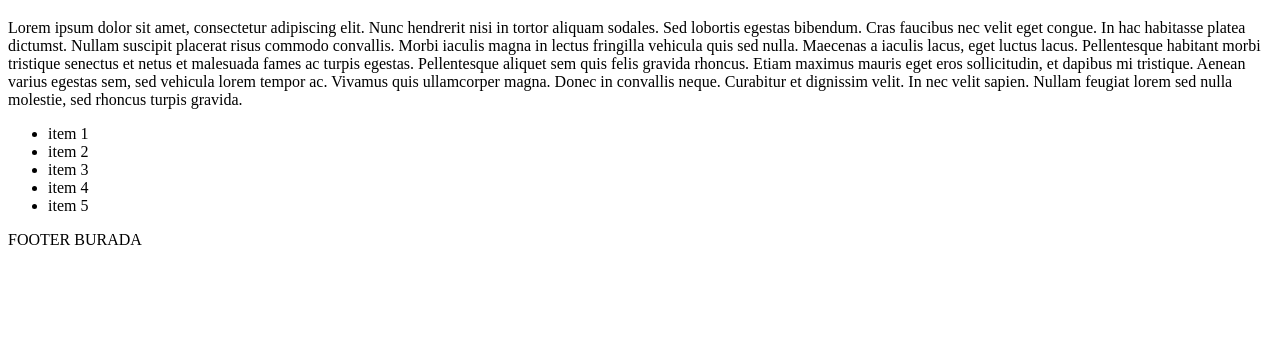
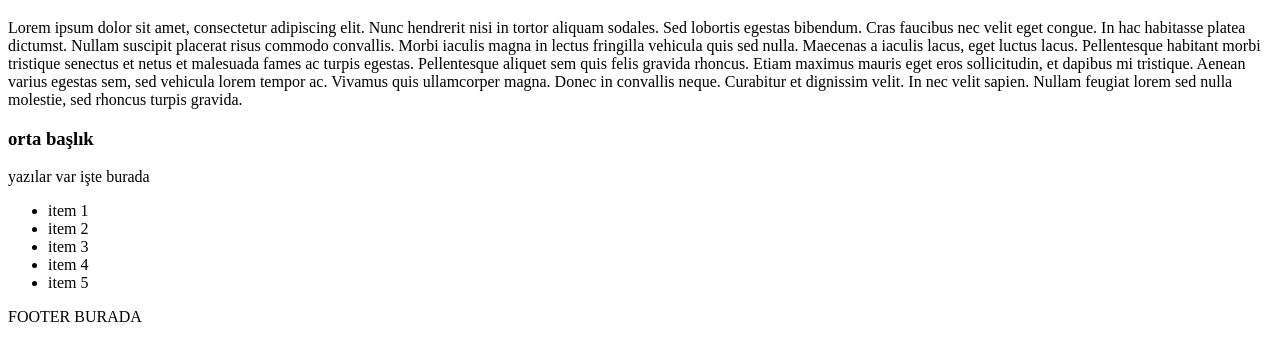
Before and after one commit to GrupA/BorsaOtomasyonu, a plain HTML site: page index.html in a window 1280 px wide. Shown: the part 61-422 px from the top of the page. Drawn offline with Linux system fonts and the light colour scheme.

Commit message:
h3 başlık ve paragraf ekledim

```diff
--- a/index.html
+++ b/index.html
@@ -22,6 +22,10 @@ and open the template in the editor.
  <p>
  Lorem ipsum dolor sit amet, consectetur adipiscing elit. Nunc hendrerit nisi in tortor aliquam sodales. Sed lobortis egestas bibendum. Cras faucibus nec velit eget congue. In hac habitasse platea dictumst. Nullam suscipit placerat risus commodo convallis. Morbi iaculis magna in lectus fringilla vehicula quis sed nulla. Maecenas a iaculis lacus, eget luctus lacus. Pellentesque habitant morbi tristique senectus et netus et malesuada fames ac turpis egestas. Pellentesque aliquet sem quis felis gravida rhoncus. Etiam maximus mauris eget eros sollicitudin, et dapibus mi tristique. Aenean varius egestas sem, sed vehicula lorem tempor ac. Vivamus quis ullamcorper magna. Donec in convallis neque. Curabitur et dignissim velit. In nec velit sapien. Nullam feugiat lorem sed nulla molestie, sed rhoncus turpis gravida.
   </p>
+  <h3>orta başlık</h3>
+  <p>
+  yazılar var işte burada
+  </p>
  <ul>
  <li>item 1</li>
   <li>item 2</li>
```
